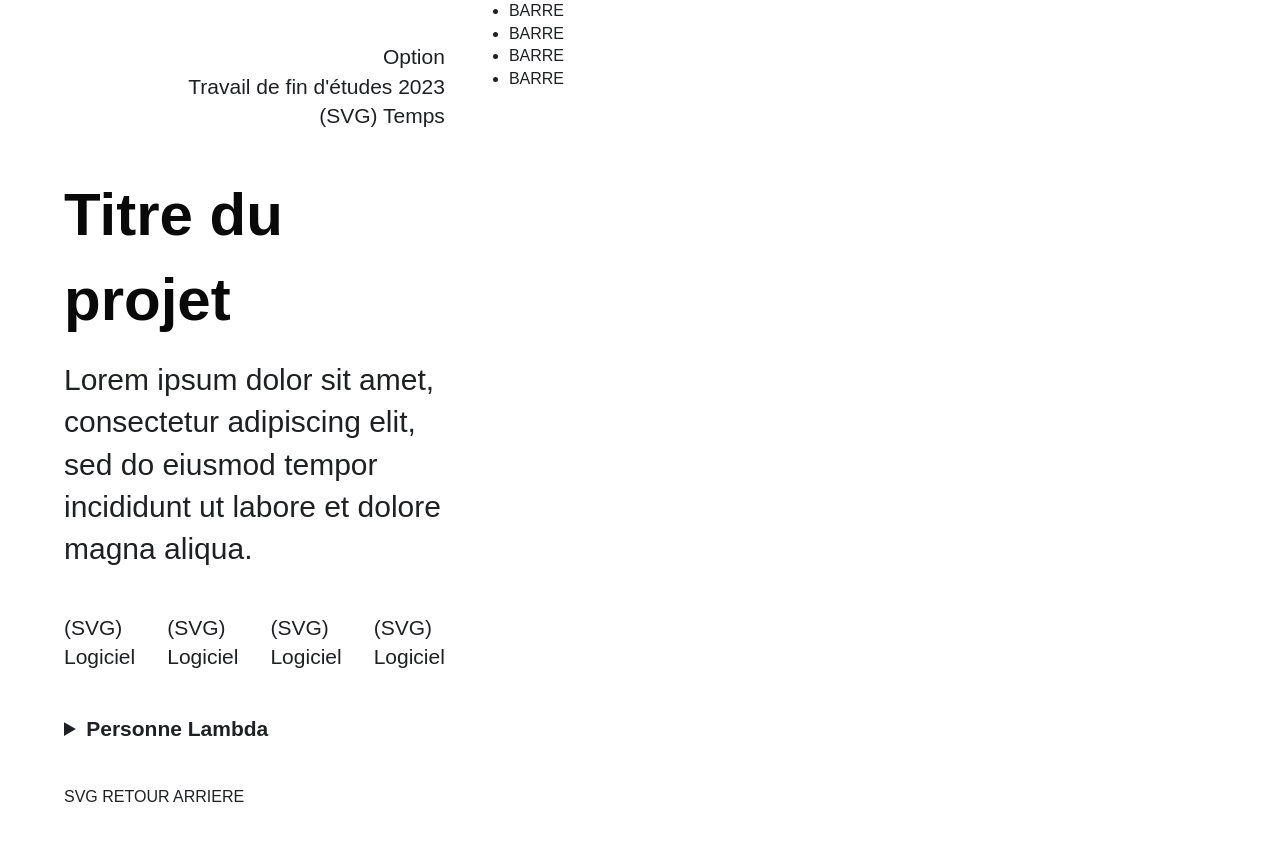
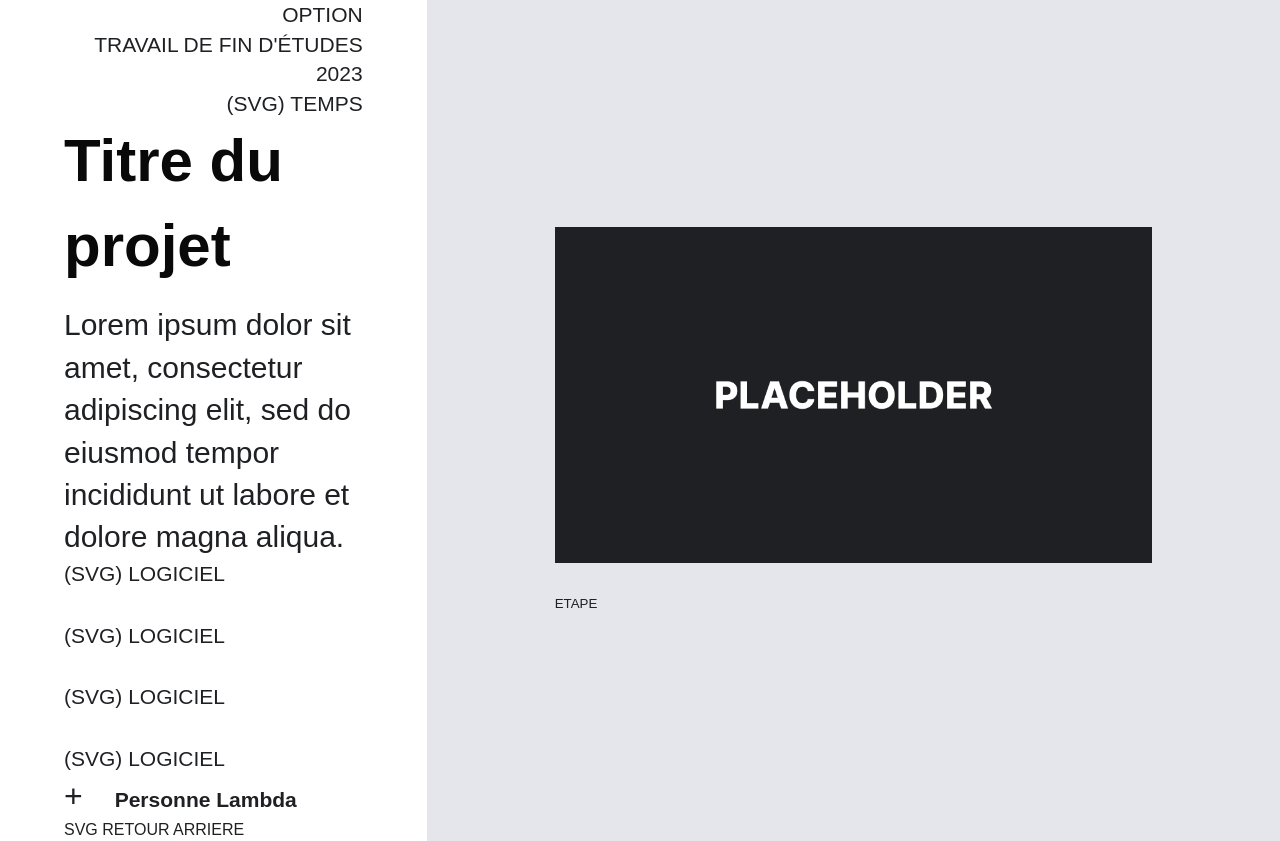
Before and after one commit to ArthurGil9/Ilab, a PHP site: page / in a window 1280 px wide. Before the commit the page ends 802 px from the top, so only its background shows below. Run offline with PHP 8.4, Linux system fonts and the light colour scheme; some web fonts are replaced.

Commit message:
Push début Swiper

```diff
--- a/index.php
+++ b/index.php
@@ -32,13 +32,16 @@
     <meta property="og:image:height" content="675">
 
       <!-- CHANGE HERE -->
-    <title>Lindsay Colard</title>
+    <title>iLab</title>
 
     <link rel="icon" type="image/png" sizes="32x32" href="assets/images/favicon.ico">
 
     <link rel="stylesheet" href="https://use.typekit.net/mcs5uqx.css">
 
     <link rel="stylesheet" href="styles/app.css">
+
+    <link rel="stylesheet" href="https://cdn.jsdelivr.net/npm/swiper@10/swiper-bundle.min.css"/>
+    <script src="https://cdn.jsdelivr.net/npm/swiper@10/swiper-bundle.min.js"></script>
 
     <script src="scripts/app.js" defer></script>
   </head>
@@ -84,7 +87,7 @@
           <p>SVG RETOUR ARRIERE</p>
         </div>
 
-        <div class="project__content">
+        <!-- <div class="project__content">
           <ul class="project__nav">
             <li class="project__navel">BARRE</li>
             <li class="project__navel">BARRE</li>
@@ -95,8 +98,25 @@
           <div class="project__step">
             <img src="" alt="" class="project__img">
 
-            <small class="text__small"></small>
+            <small class="project__el text__small"></small>
           </div>
+        </div> -->
+
+        <!-- Test Swiper -->
+        <div class="project__content swiper">
+          <div class="project__slider swiper-wrapper">
+
+            <div class="swiper-slide">
+              <!-- Création d'une div en plus pour éviter des collisions avec la css de swiper-slide -->
+              <div class="project__step">
+                <img class="project__pic" src="assets/placeholders/placeholder_paysage.jpg" srcset="assets/placeholders/placeholder_paysage@2x.jpg 2x" alt="Ceci est un placeholder en format paysage">
+                <small class="project__el text__small">Etape</small>
+              </div>
+
+            </div>
+          </div>
+
+          <div class="swiper-pagination"></div>
         </div>
       </article>
     </main>
--- a/styles/app.css
+++ b/styles/app.css
@@ -1,3 +1,4 @@
+@charset "UTF-8";
 :root {
   --color-white: #FFFFFF;
   --color-solitude: #F0F1F3;
@@ -58,34 +59,79 @@ html, body {
 .project {
   display: grid;
   grid-template-columns: 1fr 2fr;
+  height: 100vh;
 }
 .project__context {
   padding: 0 64px 0 64px;
-  align-items: center;
+  display: flex;
+  flex-flow: column nowrap;
+  justify-content: space-evenly;
 }
 .project__details {
-  margin: 42px 0;
   text-align: end;
   display: flex;
   flex-direction: column;
   justify-content: end;
-}
-.project__desc {
-  margin: 42px 0;
+  text-transform: uppercase;
 }
 .project__desc .title {
   margin-bottom: 16px;
 }
 .project__proglist {
-  margin: 42px 0;
   list-style: none;
   display: flex;
-  flex-direction: row;
+  flex-wrap: wrap;
   gap: 32px;
 }
-.project__team {
-  margin: 42px 0;
+.project__progel {
+  text-transform: uppercase;
+  width: 190px;
 }
-.project__retour {
-  margin: 42px 0;
+.project__person {
+  text-transform: uppercase;
+  font-weight: 600;
+}
+.project details > summary {
+  display: list-item;
+  list-style: none;
+}
+.project details[open] > summary:before {
+  content: "–";
+}
+.project details:not([open]) > summary:before {
+  content: "+";
+}
+.project details > summary:before {
+  display: inline-block;
+  font-size: 32px;
+  margin-right: 32px;
+  font-weight: 100;
+}
+.project__task {
+  display: flex;
+  flex-wrap: wrap;
+  gap: 32px;
+}
+.project__role {
+  list-style: none;
+}
+.project__content {
+  width: 100%;
+  background-color: var(--color-platinum);
+}
+.project__step {
+  height: 100%;
+  padding: 128px;
+  display: flex;
+  flex-flow: column nowrap;
+  align-items: center;
+  justify-content: center;
+  gap: 32px;
+}
+.project__pic {
+  width: 100%;
+}
+.project__el {
+  text-transform: uppercase;
+  align-self: flex-start;
 }/*# sourceMappingURL=app.css.map */
--- a/styles/components/_project.scss
+++ b/styles/components/_project.scss
@@ -82,14 +82,40 @@
   &__retour {
   }
 
+  // &__content {
+  // }
+
+  // &__nav {
+  //   list-style: none;
+  //   display: flex;
+  //   flex-direction: column;
+  //   justify-content: center;
+  //   height: 100%;
+  // }
+
+  // Test avec swiper :)
   &__content {
+    width: 100%;
+
+    background-color: var(--color-platinum);
   }
 
-  &__nav {
-    list-style: none;
+  &__step {
+    height: 100%;
+    padding: 128px;
     display: flex;
-    flex-direction: column;
+    flex-flow: column nowrap;
+    align-items: center;
     justify-content: center;
-    height: 100%;
+    gap: 32px;
+  }
+
+  &__pic {
+    width: 100%;
+  }
+
+  &__el {
+    text-transform: uppercase;
+    align-self: flex-start;
   }
 }
```
Also changed, not shown: assets/placeholders/placeholder_paysage.jpg (added), assets/placeholders/placeholder_paysage@2x.jpg (added), assets/placeholders/placeholder_portrait.jpg (added), assets/placeholders/placeholder_portrait@2x.jpg (added), 1 other file.
